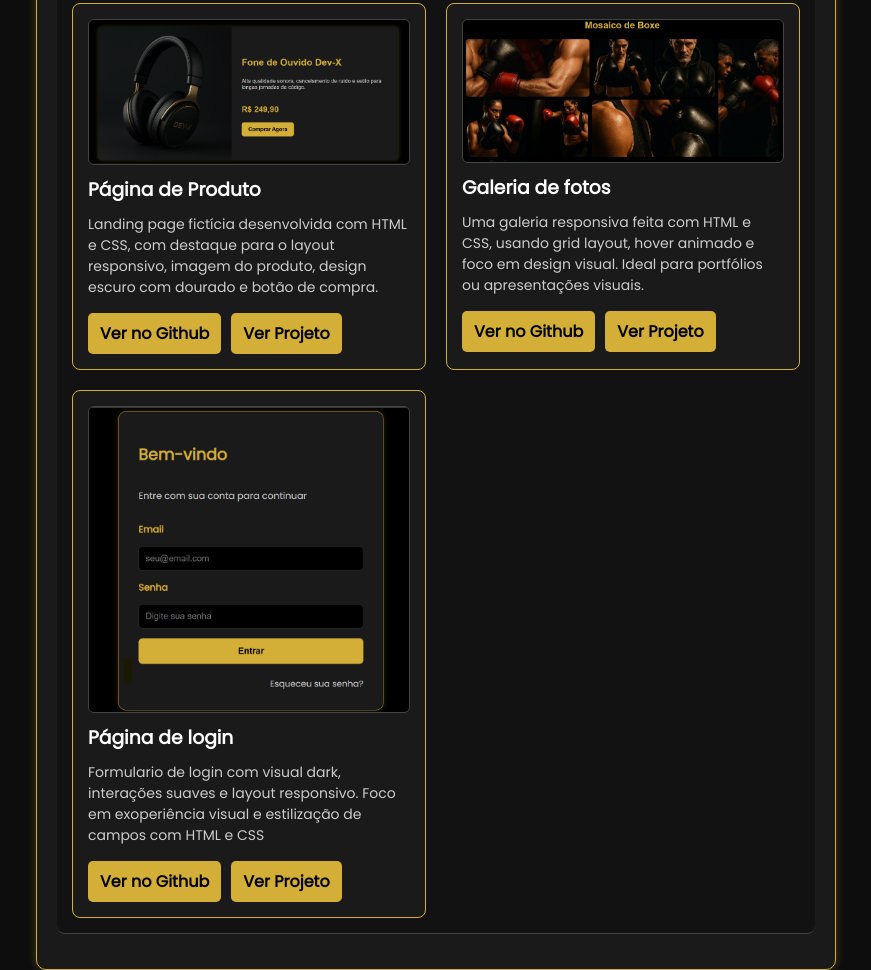
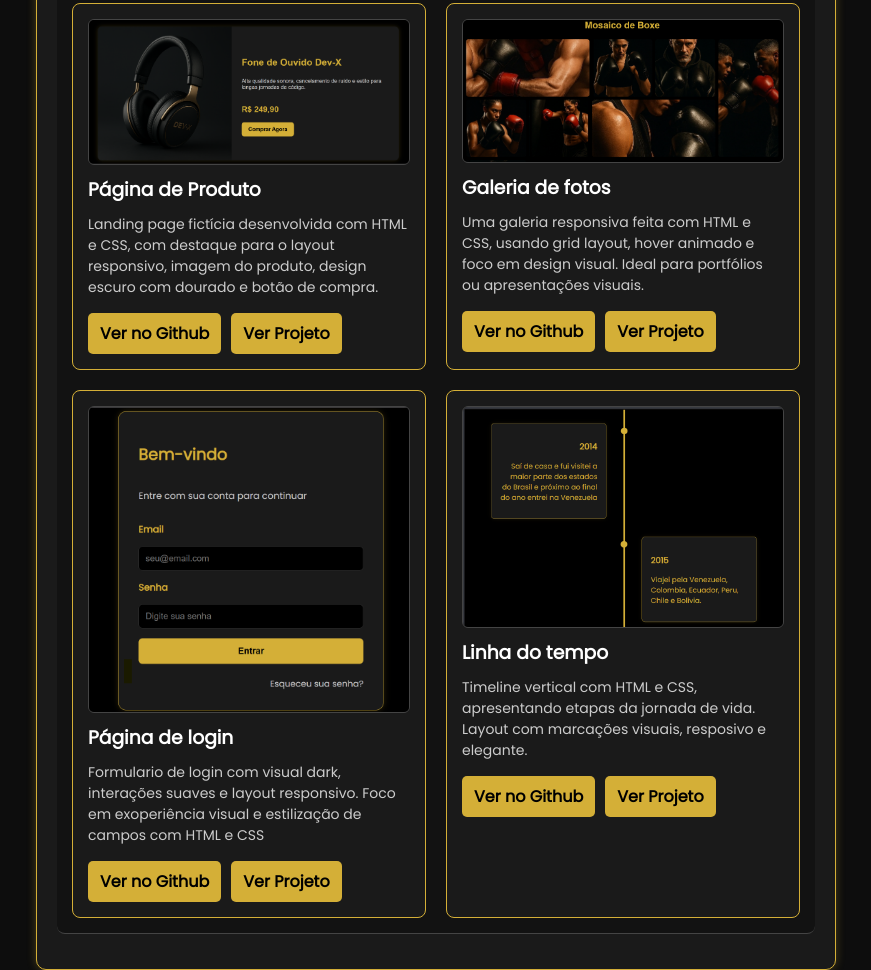
Before and after one commit to HWDelCol/curriculo-fullstack, a plain HTML site: page index.html in a window 1280 px wide. Shown: the part 1433-2403 px from the top of the page, without its empty margins (204-1075 px from the left). Drawn offline with Linux system fonts and the light colour scheme.

Commit message:
adicionando a linha do tempo

```diff
--- a/index.html
+++ b/index.html
@@ -101,6 +101,15 @@
                 <a href="projetos/pagina-de-login/index.html" target="_blank">Ver Projeto</a>
             </div>
 </div>
+<div class="projeto">
+    <img src="assets/img/linha-do-tempo.png" alt="miniatura da linha do tempo">
+    <h3>Linha do tempo</h3>
+    <p>Timeline vertical com HTML e CSS, apresentando etapas da jornada de vida. Layout com marcações visuais, resposivo e elegante.</p>
+    <div class="botoes">
+        <a href="https://github.com/HWDelCol/curriculo-fullstack/tree/main/projetos/pagina-com-linha-do-tempo" target="_blank">Ver no Github</a>
+        <a href="projetos/pagina-com-linha-do-tempo/index.html" target="_blank">Ver Projeto</a>
+    </div>
+</div>
         </section>
     </body>
 </html>
```
Also changed, not shown: assets/img/linha-do-tempo.png (added).
